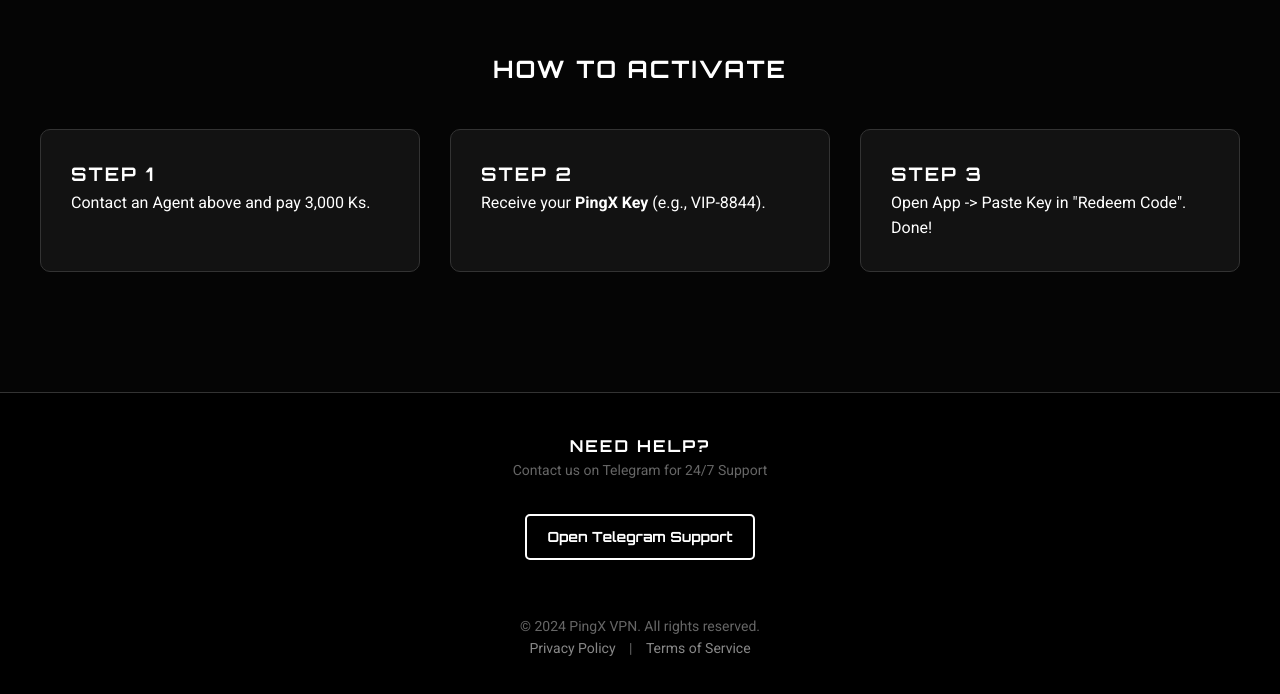
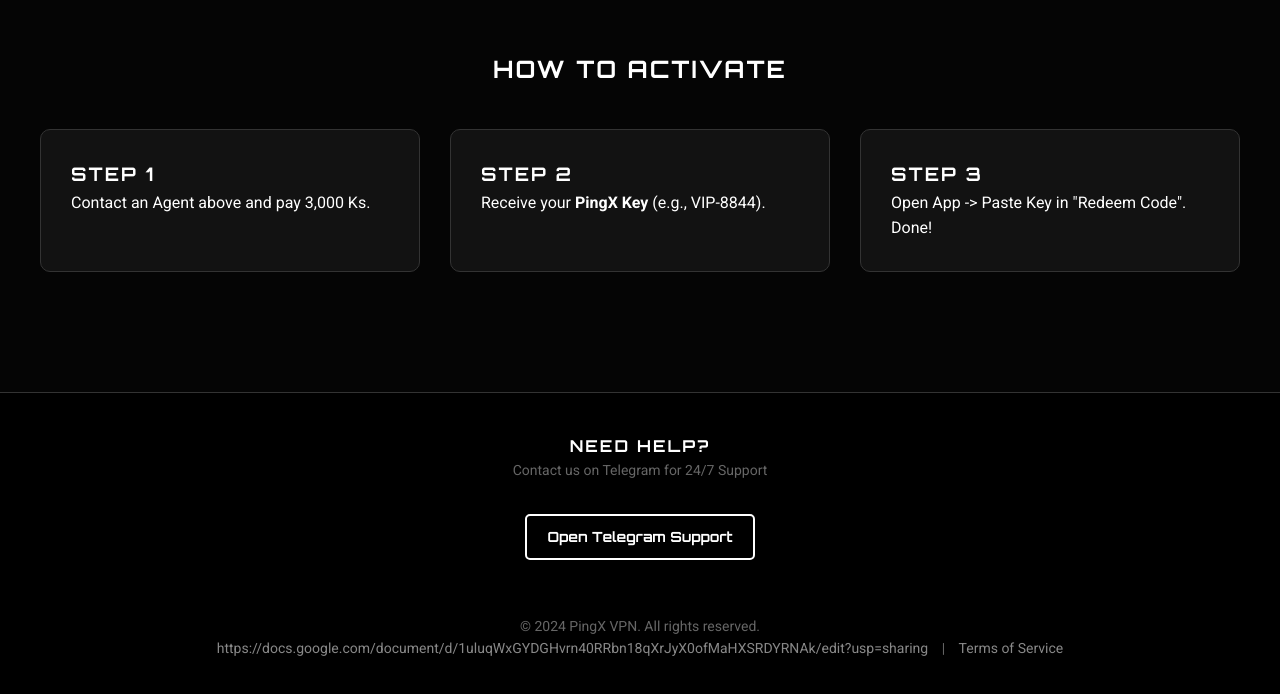
Before and after one commit to pingxvpn/pingxvpn, a plain HTML site: page index.html in a window 1280 px wide. Shown: the part 2057-2751 px from the top of the page. Drawn offline with Linux system fonts and the light colour scheme.

Commit message:
Update index.html

```diff
--- a/index.html
+++ b/index.html
@@ -334,7 +334,7 @@
         <br><br><br>
         <p>&copy; 2024 PingX VPN. All rights reserved.</p>
         <div>
-            <a href="#">Privacy Policy</a> | <a href="#">Terms of Service</a>
+            <a href="#">https://docs.google.com/document/d/1uluqWxGYDGHvrn40RRbn18qXrJyX0ofMaHXSRDYRNAk/edit?usp=sharing</a> | <a href="#">Terms of Service</a>
         </div>
     </footer>
 
```
